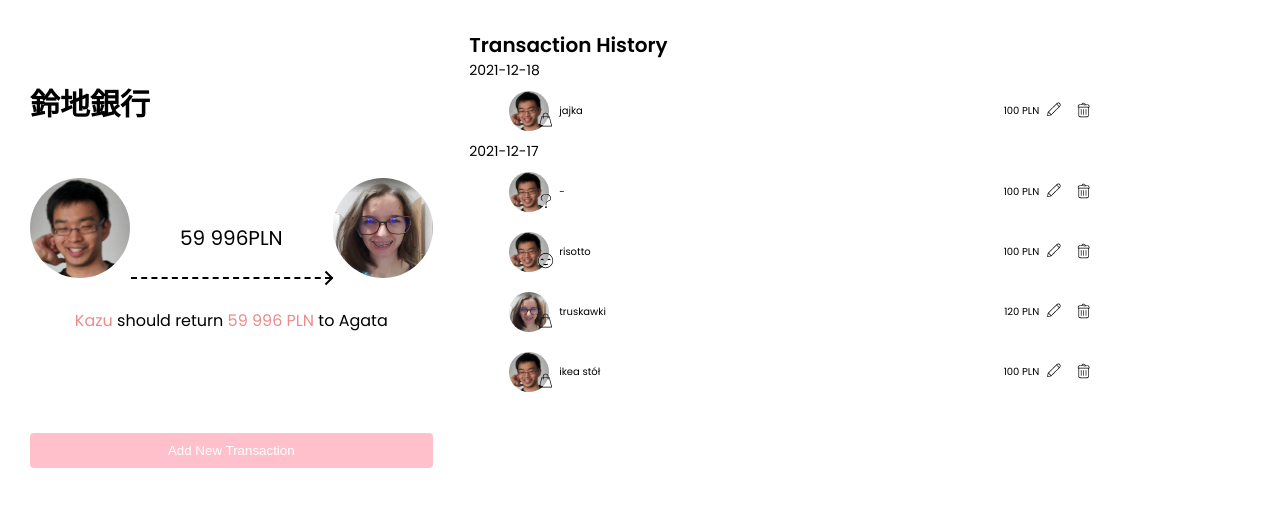
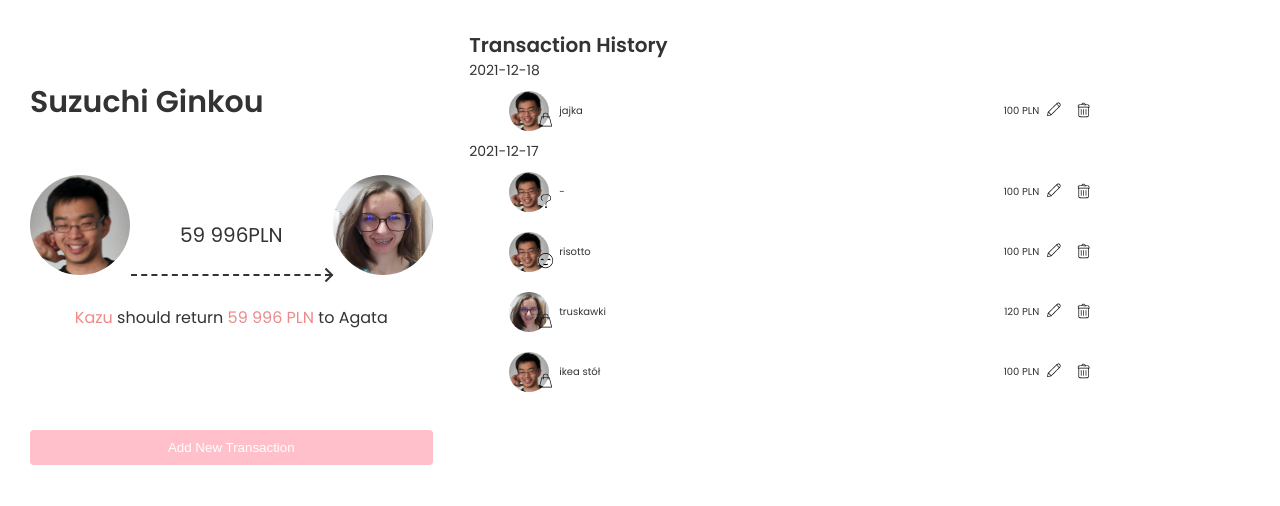
Before and after one commit to kaeruB/suzuchi-ginkou-client, a Next.js app: page / in a window 1280 px wide. Shown: the top 506 px of the page. Built offline with nearby package versions, Linux system fonts and the light colour scheme; no server answers.

Commit message:
[review] Change "black" in css into color from colors.ts, use && instead of a ? a : null, split HistoryListItem into left and right component.

```diff
--- a/pages/Dashboard.tsx
+++ b/pages/Dashboard.tsx
@@ -72,7 +72,7 @@ export const Dashboard: FC = () => {
     setShowModal(true)
   }
 
-  return dashboardData ? (
+  return dashboardData && (
     <DashboardWrapper>
       <LeftPanel>
         <Header summary={dashboardData.summary} currency={currency} />
@@ -114,7 +114,7 @@ export const Dashboard: FC = () => {
         </Modal>
       </RightPanel>
     </DashboardWrapper>
-  ) : null
+  )
 }
 
 const DashboardWrapper = styled.div`
--- a/pages/components/common/Modal.tsx
+++ b/pages/components/common/Modal.tsx
@@ -23,7 +23,7 @@ export const Modal: VFC<ModalProps> = (props: ModalProps) => {
     props.onClose()
   }
 
-  const modalContent = props.show ? (
+  const modalContent = props.show && (
     <StyledModalOverlay>
       <StyledModal>
         <StyledModalHeader>
@@ -37,7 +37,7 @@ export const Modal: VFC<ModalProps> = (props: ModalProps) => {
         <StyledModalBody>{props.children}</StyledModalBody>
       </StyledModal>
     </StyledModalOverlay>
-  ) : null
+  )
 
   if (isBrowser) {
     const rootNode = document.getElementById('modal-root')
--- a/pages/components/header/Arrow.tsx
+++ b/pages/components/header/Arrow.tsx
@@ -1,5 +1,6 @@
 import { VFC } from 'react'
 import styled from 'styled-components'
+import {COLOR_FONT_PRIMARY} from "../../utils/styles/constants/colors";
 
 export const Arrow: VFC = () => {
   return (
@@ -32,7 +33,7 @@ const ArrowCommon = styled.span`
   top: -0.3rem;
   bottom: 0;
   height: 1rem;
-  border-right: 0.2rem solid black;
+  border-right: 0.2rem solid ${COLOR_FONT_PRIMARY};
   display: inline-block;
 `
 
@@ -42,7 +43,7 @@ const ArrowLeft = styled(ArrowCommon)`
 `
 
 const Line = styled.span`
-  border-right: 0.2rem dashed black;
+  border-right: 0.2rem dashed ${COLOR_FONT_PRIMARY};
   display: inline-block;
   height: 20rem;
 `
--- a/pages/components/header/Header.tsx
+++ b/pages/components/header/Header.tsx
@@ -46,7 +46,8 @@ export const Header: VFC<HeaderProps> = (props: HeaderProps) => {
   }, [props.summary])
 
   const renderMoneyTransitionStatus = () => {
-    return personWithDebt ? (
+    return (
+      personWithDebt && (
         <GeneralState>
           <GeneralStateIllustration>
             <RoundPicture
@@ -75,7 +76,8 @@ export const Header: VFC<HeaderProps> = (props: HeaderProps) => {
             to {personWithoutDebt}
           </GeneralStateSentence>
         </GeneralState>
-    ) : null
+      )
+    )
   }
 
   const renderNoMoneyToReturnMessage = () => {
@@ -88,7 +90,7 @@ export const Header: VFC<HeaderProps> = (props: HeaderProps) => {
 
   return (
     <>
-      <Title>鈴地銀行</Title>
+      <Title>Suzuchi Ginkou</Title>
       {moneyAmountToReturn && moneyAmountToReturn > 0
         ? renderMoneyTransitionStatus()
         : renderNoMoneyToReturnMessage()}
--- a/pages/components/history/HistoryListItem.tsx
+++ b/pages/components/history/HistoryListItem.tsx
@@ -1,6 +1,7 @@
 import { MouseEvent, SyntheticEvent, useEffect, useState, VFC } from 'react'
 import styled from 'styled-components'
 import {
+  Category,
   Currency,
   IconId,
   Person,
@@ -9,17 +10,35 @@ import {
   Transaction,
 } from '../../utils/types'
 import RoundPicture from '../common/RoundPicture'
-import { formatNumberWithSpaces } from '../../utils/functions'
+import { IMG_PATHS } from '../../utils/constants'
+import { IconFactory } from '../IconFactory'
 import {
   getUrl,
   LOCALHOST,
   URL_MODIFY_TRANSACTION,
 } from '../../utils/endpoints'
-import { IMG_PATHS } from '../../utils/constants'
-import { IconFactory } from '../IconFactory'
+import { formatNumberWithSpaces } from '../../utils/functions'
 
 interface HistoryListItemProps {
   transactionData: Transaction
+  currency: Currency
+  showAddOrEditPopup: (
+    e: MouseEvent,
+    popupType: PopupType,
+    transactionId: string,
+  ) => void
+  fetchDashboardData: () => void
+}
+
+interface HistoryListItemLeftContainerProps {
+  personWhoPaid: Person
+  category: Category
+  description: string
+}
+
+interface HistoryListItemRightContainerProps {
+  transactionId: string
+  amount: number
   currency: Currency
   showAddOrEditPopup: (
     e: MouseEvent,
@@ -42,6 +61,48 @@ export const HistoryListItem: VFC<HistoryListItemProps> = (
     )
   }, [props.transactionData])
 
+  return (
+    <HistoryListItemElement>
+      <HistoryListItemLeftContainer
+        personWhoPaid={personWhoPaid}
+        category={props.transactionData.category}
+        description={props.transactionData.description}
+      />
+      <HistoryListItemRightContainer
+        amount={props.transactionData.amount}
+        currency={props.currency}
+        transactionId={props.transactionData._id!}
+        showAddOrEditPopup={props.showAddOrEditPopup}
+        fetchDashboardData={props.fetchDashboardData}
+      />
+    </HistoryListItemElement>
+  )
+}
+
+const HistoryListItemLeftContainer: VFC<HistoryListItemLeftContainerProps> = (
+  props: HistoryListItemLeftContainerProps,
+) => {
+  return (
+    <LeftContainer>
+      <PhotoAndCategoryWrapper>
+        <RoundPicture
+          size={4}
+          src={IMG_PATHS[props.personWhoPaid]}
+          alt={props.personWhoPaid}
+        />
+        <CategoryWrapper>
+          <IconFactory size={2} iconId={props.category} />
+        </CategoryWrapper>
+      </PhotoAndCategoryWrapper>
+
+      {props.description}
+    </LeftContainer>
+  )
+}
+
+const HistoryListItemRightContainer: VFC<HistoryListItemRightContainerProps> = (
+  props: HistoryListItemRightContainerProps,
+) => {
   async function deleteTransaction(
     event: SyntheticEvent,
     transactionId: string,
@@ -62,48 +123,25 @@ export const HistoryListItem: VFC<HistoryListItemProps> = (
   }
 
   return (
-    <HistoryListItemElement>
-      <LeftContainer>
-        <PhotoAndCategoryWrapper>
-          <RoundPicture
-            size={4}
-            src={IMG_PATHS[personWhoPaid]}
-            alt={personWhoPaid}
-          />
-          <CategoryWrapper>
-            <IconFactory size={2} iconId={props.transactionData.category} />
-          </CategoryWrapper>
-        </PhotoAndCategoryWrapper>
-
-        {props.transactionData.description}
-      </LeftContainer>
     <RightContainer>
-        <MoneyAmount>
-          {formatNumberWithSpaces(props.transactionData.amount)}{' '}
-          {props.currency}
-        </MoneyAmount>
+      <span>
+        {formatNumberWithSpaces(props.amount)} {props.currency}
+      </span>
       <IconButton
-          id={props.transactionData._id}
+        id={props.transactionId}
         onClick={(e: MouseEvent) =>
-            props.showAddOrEditPopup(
-              e,
-              PopupType.UPDATE,
-              props.transactionData._id!,
-            )
+          props.showAddOrEditPopup(e, PopupType.UPDATE, props.transactionId!)
         }
       >
         <IconFactory iconId={IconId.EDIT} size={2} />
       </IconButton>
       <IconButton
-          id={props.transactionData._id}
-          onClick={(e: MouseEvent) =>
-            deleteTransaction(e, props.transactionData._id!)
-          }
+        id={props.transactionId}
+        onClick={(e: MouseEvent) => deleteTransaction(e, props.transactionId!)}
       >
         <IconFactory iconId={IconId.DELETE} size={2} />
       </IconButton>
     </RightContainer>
-    </HistoryListItemElement>
   )
 }
 
@@ -119,11 +157,6 @@ const LeftContainer = styled.div`
   align-items: center;
 `
 
-const RightContainer = styled.div`
-  display: flex;
-  align-items: center;
-`
-
 const PhotoAndCategoryWrapper = styled.div`
   margin: 1rem;
   position: relative;
@@ -135,6 +168,11 @@ const CategoryWrapper = styled.div`
   right: -7px;
 `
 
+const RightContainer = styled.div`
+  display: flex;
+  align-items: center;
+`
+
 const IconButton = styled.button`
   width: 20px;
   background: none;
@@ -143,6 +181,4 @@ const IconButton = styled.button`
   cursor: pointer;
 `
 
-const MoneyAmount = styled.span``
-
 export default HistoryListItem
--- a/pages/index.tsx
+++ b/pages/index.tsx
@@ -2,6 +2,7 @@ import type { NextPage } from 'next'
 import Head from 'next/head'
 import styled from 'styled-components'
 import Dashboard from './Dashboard'
+import {COLOR_FONT_PRIMARY} from "./utils/styles/constants/colors";
 
 const Home: NextPage = () => {
   return (
@@ -28,6 +29,7 @@ const Wrapper = styled.div`
   min-height: 100vh;
   height: 100vh;
   font-family: 'Poppins', sans-serif;
+  color: ${COLOR_FONT_PRIMARY};
 `
 
 export default Home
--- a/pages/utils/data.ts
+++ b/pages/utils/data.ts
@@ -12,6 +12,7 @@ export const BankStateTemporaryMock: BankState = {
       category: Category.SHOPPING,
       description: 'ikea stół',
       timestamp: 1639699200000,
+      _id: '1',
     },
     {
       amount: 120,
@@ -19,6 +20,7 @@ export const BankStateTemporaryMock: BankState = {
       category: Category.SHOPPING,
       description: 'truskawki',
       timestamp: 1639699200000,
+      _id: '12',
     },
     {
       amount: 100,
@@ -26,6 +28,7 @@ export const BankStateTemporaryMock: BankState = {
       category: Category.ENTERTAINMENT,
       description: 'risotto',
       timestamp: 1639699200000,
+      _id: '13',
     },
     {
       amount: 100,
@@ -33,6 +36,7 @@ export const BankStateTemporaryMock: BankState = {
       category: Category.OTHER,
       description: '-',
       timestamp: 1639699200000,
+      _id: '14',
     },
     {
       amount: 100,
@@ -40,6 +44,7 @@ export const BankStateTemporaryMock: BankState = {
       category: Category.SHOPPING,
       description: 'jajka',
       timestamp: 1639799200000,
+      _id: '15',
     },
   ],
 }
```
Lines whose indentation alone changed are shown as unchanged.
